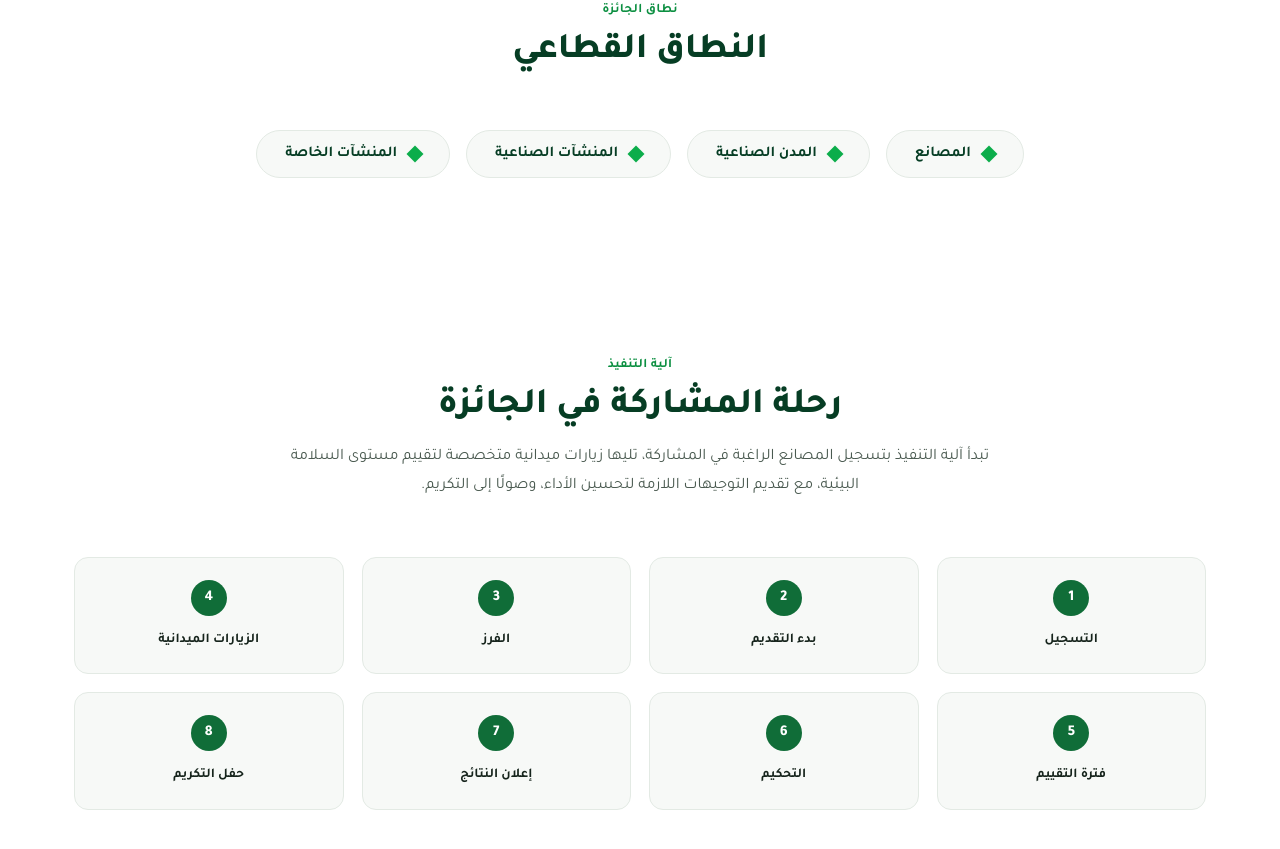
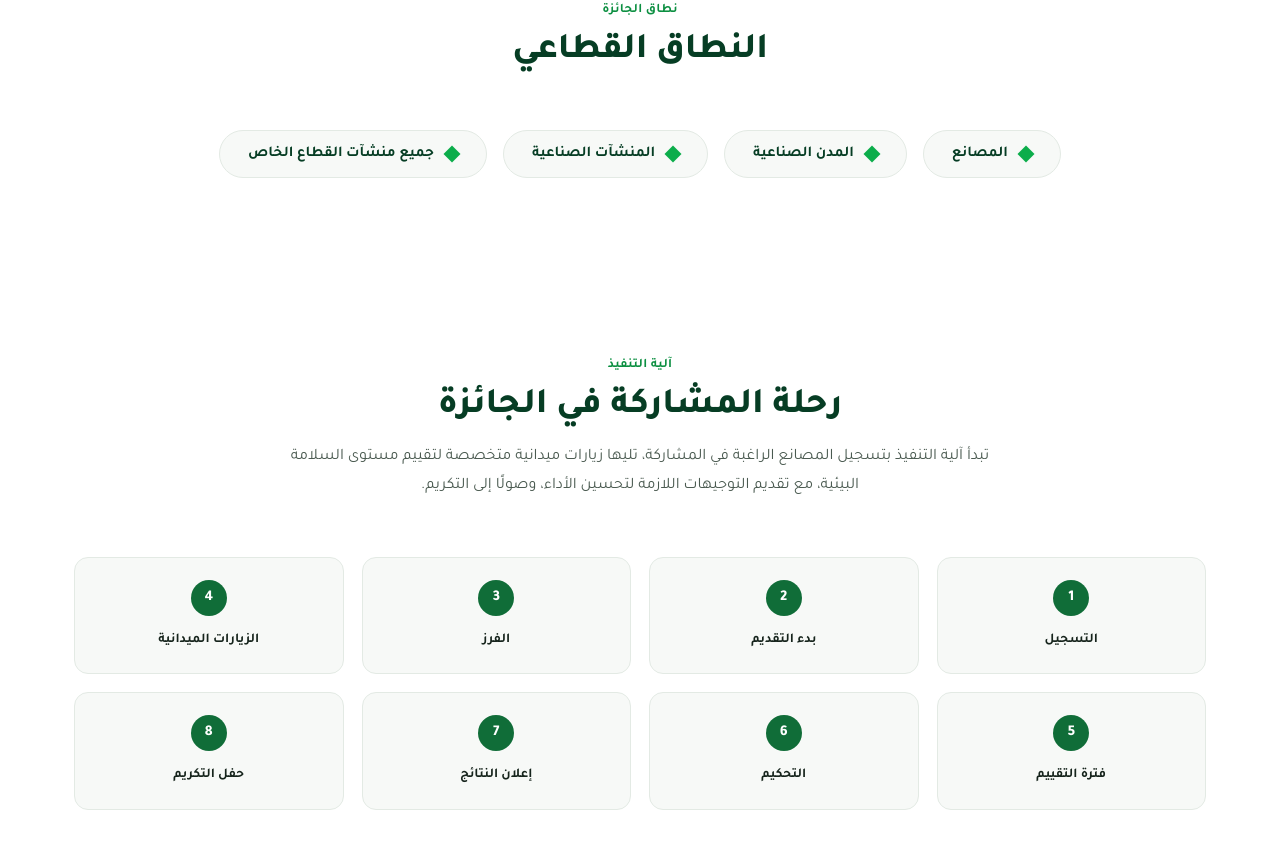
Before and after one commit to fatimah369/Environmental-Sustainability-in-Industry, a plain HTML site: page index.html in a window 1280 px wide. Shown: the part 3145-3994 px from the top of the page. Drawn offline with Linux system fonts and the light colour scheme.

Commit message:
Refine sectoral scope wording for private sector item

```diff
--- a/index.html
+++ b/index.html
@@ -484,7 +484,7 @@
       <div class="scope-item"><span class="diamond"></span><span data-ar="المصانع" data-en="Factories">المصانع</span></div>
       <div class="scope-item"><span class="diamond"></span><span data-ar="المدن الصناعية" data-en="Industrial Cities">المدن الصناعية</span></div>
       <div class="scope-item"><span class="diamond"></span><span data-ar="المنشآت الصناعية" data-en="Industrial Facilities">المنشآت الصناعية</span></div>
-      <div class="scope-item"><span class="diamond"></span><span data-ar="المنشآت الخاصة" data-en="Private Facilities">المنشآت الخاصة</span></div>
+      <div class="scope-item"><span class="diamond"></span><span data-ar="جميع منشآت القطاع الخاص" data-en="All Private Sector Facilities">جميع منشآت القطاع الخاص</span></div>
     </div>
   </div>
 </section>
```
